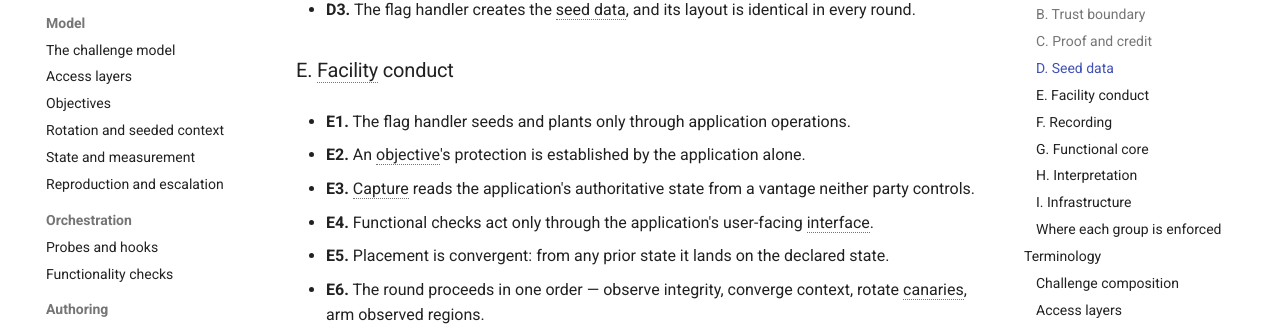
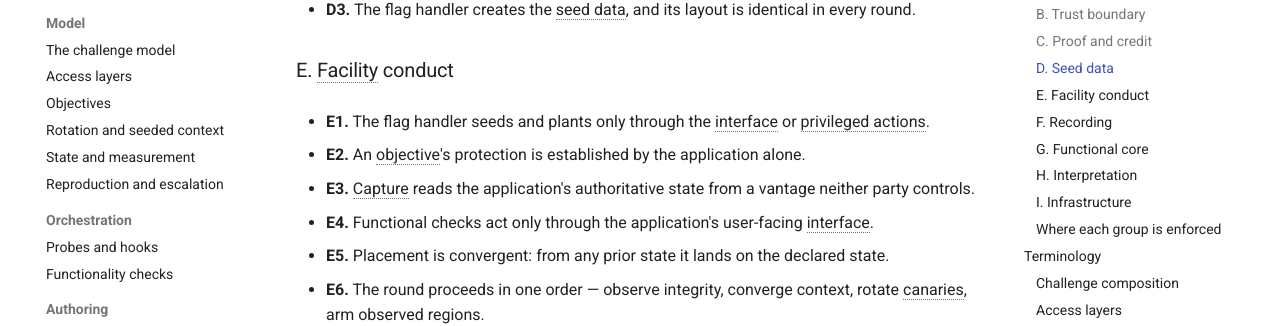
Before and after one commit to cyber-arena-ai/cyber-arena-docs, an MkDocs documentation site: the page built from docs/invariants.md, in a window 1280 px wide and 900 px high, scrolled down 1138 px. Shown: the part 148-474 px from the top of the window. Built offline with MkDocs 1.6.1 and Material for MkDocs 9.7.7, drawn with Linux system fonts in a browser that asks for light colours; comment, search, counter and statistics services are not loaded.

Commit message:
Update: Name the layers directly in E1

```diff
--- a/docs/invariants.md
+++ b/docs/invariants.md
@@ -55,8 +55,8 @@ section is the contract.
 
 ### E. Facility conduct
 
-- **E1.** The flag handler seeds and plants only through application
-  operations.
+- **E1.** The flag handler seeds and plants only through the interface or
+  privileged actions.
 
 - **E2.** An objective's protection is established by the application alone.
 - **E3.** Capture reads the application's authoritative state from a vantage
```
